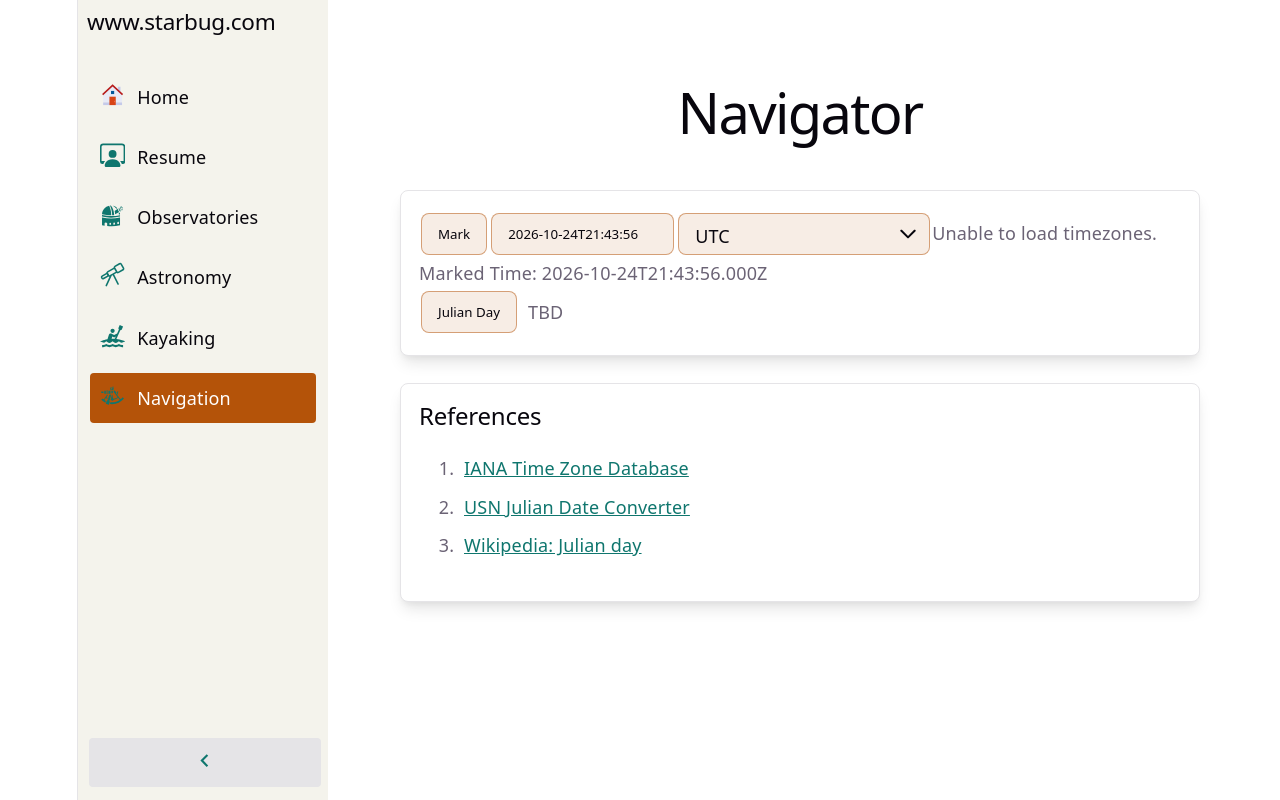
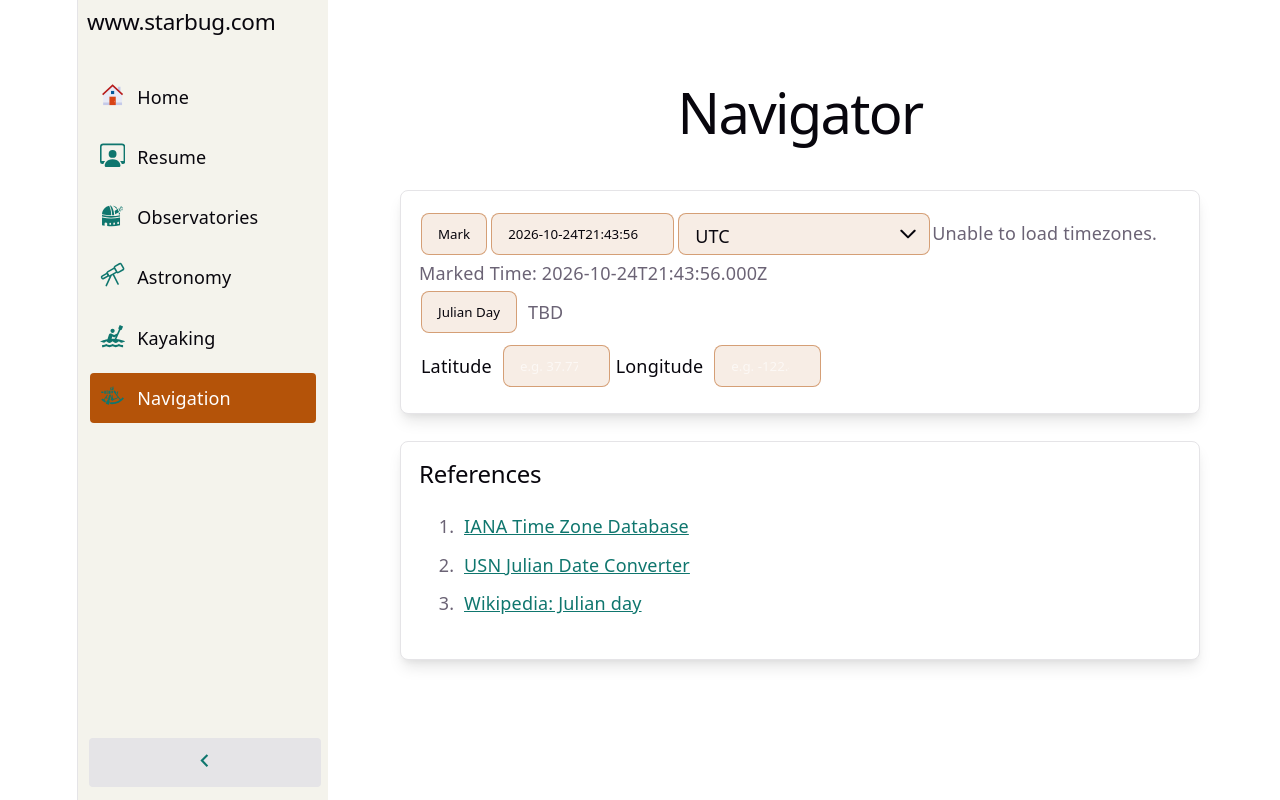
Before and after one commit to lrmcfarland/www_starbug_com, a React (Vite) app in the folder holly/: page /navigation in a window 1280 px wide. Shown: the top 800 px of the page. Built offline with nearby package versions, Linux system fonts and the light colour scheme; no server answers.

Commit message:
Add latitude and longitude to UI

```diff
--- a/holly/src/components/Navigator.tsx
+++ b/holly/src/components/Navigator.tsx
@@ -58,6 +58,8 @@ function Location({ timezone = "UTC" }: { timezone?: string }) {
     const [ianaTimezones, setIanaTimezones] = useState<TimezoneGroup[]>([]);
     const [currentTimezone, setCurrentTimezone] = useState<string>(timezone);
     const [markedTime, setMarkedTime] = useState<string>(formatInTimeZone(new Date(), timezone, MARKED_TIME_FORMAT));
+    const [latitude, setLatitude] = useState<string>("");
+    const [longitude, setLongitude] = useState<string>("");
 
     useEffect(() => {
         getIANAtimezones();
@@ -187,7 +189,35 @@ function Location({ timezone = "UTC" }: { timezone?: string }) {
                 {renderJulianDay()}
                 {error && <div role="alert"><p>{error}</p></div>}
             </div>
+            <div className="navigator-control-row navigator-location-row">
+                <label>
+                    Latitude
+                    <input
+                        className="navigator-location-input"
+                        type="number"
+                        min="-90"
+                        max="90"
+                        step="any"
+                        value={latitude}
+                        onChange={(event) => setLatitude(event.currentTarget.value)}
+                        placeholder="e.g. 37.7749"
+                    />
+                </label>
 
+                <label>
+                    Longitude
+                    <input
+                        className="navigator-location-input"
+                        type="number"
+                        min="-180"
+                        max="180"
+                        step="any"
+                        value={longitude}
+                        onChange={(event) => setLongitude(event.currentTarget.value)}
+                        placeholder="e.g. -122.4194"
+                    />
+                </label>
+            </div>
         </div>
     );
 }
--- a/holly/src/index.css
+++ b/holly/src/index.css
@@ -137,7 +137,8 @@ a:hover {
 
 button,
 select,
-.react-datepicker__input-container input {
+.react-datepicker__input-container input,
+.navigator-location-input {
   font-family: var(--heading);
   font-weight: 500;
   color: var(--text-h);
@@ -152,7 +153,8 @@ select,
 
 button:hover,
 select:hover,
-.react-datepicker__input-container input:hover {
+.react-datepicker__input-container input:hover,
+.navigator-location-input:hover {
   background: var(--accent);
   color: var(--bg);
 }
@@ -180,9 +182,23 @@ select {
 .navigator-control-row > button,
 .navigator-control-row > select,
 .navigator-control-row .date-time-picker,
-.navigator-control-row .navigator-timezone-select {
+.navigator-control-row .navigator-timezone-select,
+.navigator-control-row .navigator-location-input {
   height: 42px;
   min-height: 42px;
+}
+
+.navigator-location-row label {
+  display: inline-flex;
+  align-items: center;
+  gap: 0.5rem;
+  margin: 4px 2px;
+  color: var(--text-h);
+}
+
+.navigator-location-input:focus {
+  outline: 2px solid var(--accent-secondary);
+  outline-offset: 2px;
 }
 
 .navigator-timezone-select {
@@ -230,7 +246,8 @@ select {
   display: inline-block;
 }
 
-.react-datepicker__input-container input {
+.react-datepicker__input-container input,
+.navigator-location-input {
   width: 24ch;
   max-width: 100%;
   box-sizing: border-box;
@@ -243,6 +260,11 @@ select {
   margin: 4px 2px;
   font-family: var(--heading);
   font-weight: 500;
+}
+
+.navigator-location-input {
+  width: 14ch;
+  cursor: text;
 }
 
 .react-datepicker__input-container input:focus {
```
